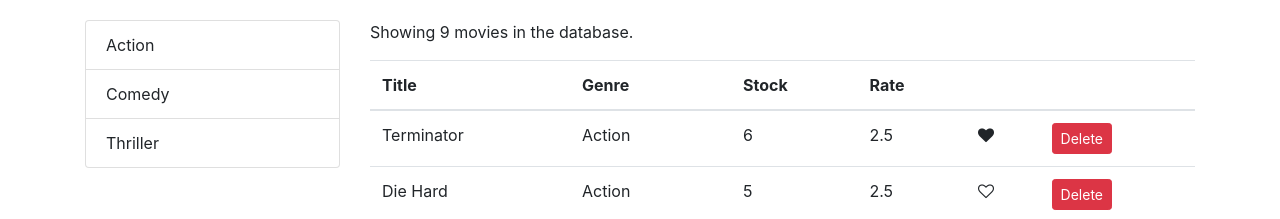
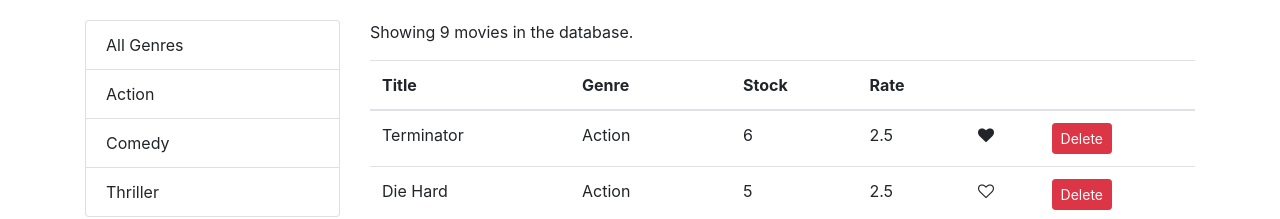
Before and after one commit to Hamsiny/React_Vidly_Demo, a React (Create React App) app: page / in a window 1280 px wide. Shown: the top 219 px of the page. Built offline with nearby package versions, Linux system fonts and the light colour scheme.

Commit message:
add all genres section in filter

```diff
--- a/src/components/movies.jsx
+++ b/src/components/movies.jsx
@@ -15,7 +15,8 @@ export class Movies extends Component {
   };
 
   componentDidMount() {
-    this.setState({ movies: getMovies(), genres: getGenres() });
+    const genres = [{name: "All Genres", _id: "allGenres"}, ...getGenres()];
+    this.setState({ movies: getMovies(), genres });
   }
 
   handleDelete = (movie) => {
@@ -36,7 +37,7 @@ export class Movies extends Component {
   };
 
   handleGenreSelect = (genre) => {
-    this.setState({ selectedGenre: genre });
+    this.setState({ selectedGenre: genre, currentPage: 1 });
   };
 
   render() {
@@ -47,7 +48,7 @@ export class Movies extends Component {
       return <p>There are no movies in the database.</p>;
     }
 
-    const filtered = selectedGenre
+    const filtered = selectedGenre && (selectedGenre._id !== "allGenres")
       ? movies.filter((m) => m.genre._id === selectedGenre._id)
       : movies;
     const moviesToShow = paginate(filtered, currentPage, pageSize);
```
